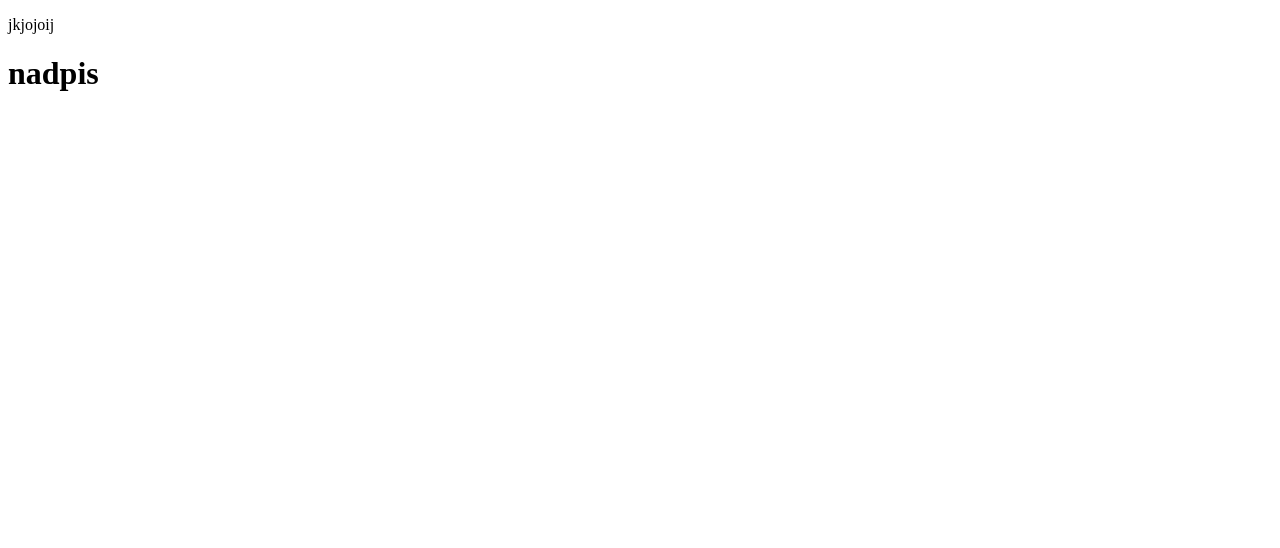
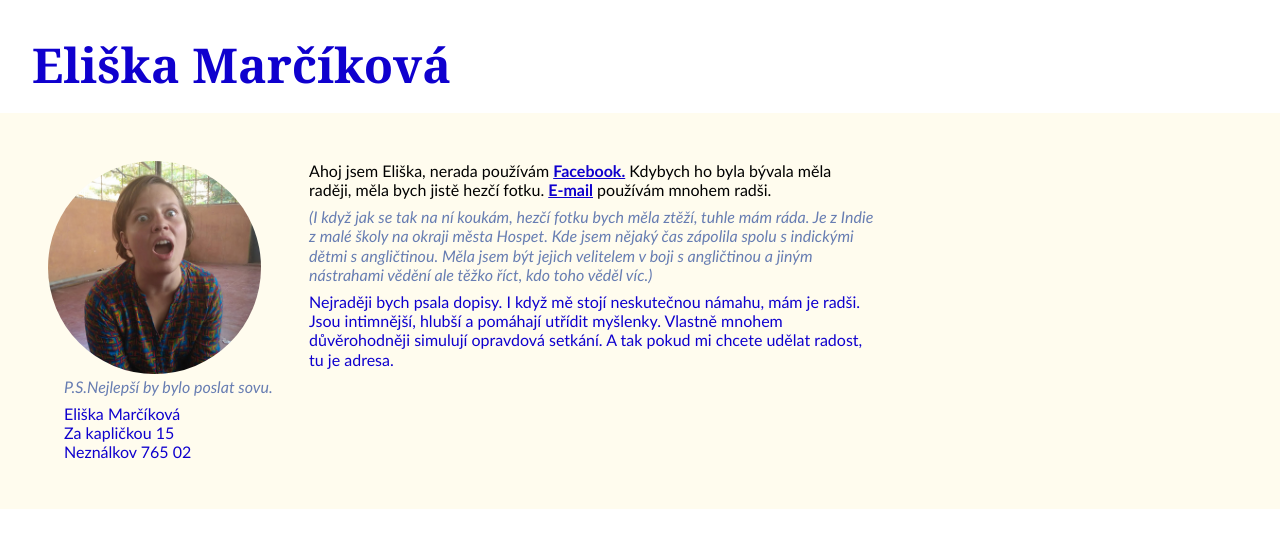
Before and after one commit to dytrel/du-czechitas-web-2019, a plain HTML site: page ukol-3/index.html in a window 1280 px wide. Drawn offline with Linux system fonts and the light colour scheme.

Commit message:
Odevzdání
Omlouvám se za pozdí odevzdání. Minulý týden mi něco nefungovalo..a pak jsem na to zapoměla:/.. Chtěla bch se zeptat proč mi v html svítí první odstavec červěně. A pak nastavený padding v poslednim a vedlejsim odstavci se nepropisuje,protože jsem použila float na obrázek?

```diff
--- a/ukol-3/index.html
+++ b/ukol-3/index.html
@@ -1,14 +1,60 @@
 <!DOCTYPE html>
-<html lang="en">
+<html lang="cs">
+
 <head>
     <meta charset="UTF-8">
     <meta name="viewport" content="width=device-width, initial-scale=1.0">
     <meta http-equiv="X-UA-Compatible" content="ie=edge">
-    <title>Document</title>
+    <meta name="description" content="Eliščin profil">
+    <title>EM</title>
+    <meta name="author" content="EM">
+    <link rel="shortcut icon" href="favicon.ico" type="image/x-icon">
+    <link rel="stylesheet" href="style.css">
+
+
 </head>
+
 <body>
+    <main>
+        <header>
+            <h1>Eliška Marčíková</h1>
+        </header>
+        <section class="hlavni">
+
+            <img src="eliska_1.jpg" alt="Eliška M. očima indických dětí">
+            <div class="text"
+
+                 <p>
+                Ahoj jsem Eliška, nerada používám <a href="https://www.facebook.com/eliscinabota">Facebook.</a>
+                Kdybych ho byla bývala měla raději, měla bych jistě hezčí fotku.
+                <a href="mailto:ma.eliska@gmail.com">E-mail</a> používám mnohem radši.
+                </p>
+
+                <p class="vedlejsi">
+                    (I když jak se tak na ní koukám, hezčí fotku bych měla ztěží, tuhle mám ráda. Je z Indie z malé
+                    školy na okraji města Hospet. Kde jsem nějaký čas zápolila spolu s indickými dětmi s angličtinou. Měla jsem být
+                    jejich velitelem v boji s angličtinou a jiným nástrahami vědění ale těžko říct, kdo toho věděl víc.)
+                </p>
+                <p>
+                    Nejraději bych psala dopisy. I když mě stojí neskutečnou námahu, mám je radši. Jsou intimnější,
+                    hlubší a pomáhají utřídit myšlenky. Vlastně mnohem důvěrohodněji simulují opravdová setkání. A tak pokud mi chcete
+                    udělat radost, tu je adresa.
+
+                </p>
+                <p class="posledni">
+                    P.S.Nejlepší by bylo poslat sovu.
+                </p>
+                <ul>
+                    <li>Eliška Marčíková</li>
+                    <li>Za kapličkou 15</li>
+                    <li>Neználkov 765 02</li>
+                </ul>
+
+            </div>
+        </section>
+    </main>
+
 
 </body>
+
 </html>
-<p>jkjojoij</p>
-<h1>nadpis</h1>
--- /dev/null
+++ b/ukol-3/style.css
@@ -0,0 +1,79 @@
+
+body{
+    font-family: 'Gill Sans', 'Gill Sans MT', Calibri, 'Trebuchet MS', sans-serif;
+    margin: 0;
+
+}
+
+.hlavni{
+   /* width: 60%;*/
+   padding: 3rem;
+   background-color:#fffcee;
+}
+
+h1{
+    color:#0f00ce;
+    font-size: 3rem;
+    font-family: Cambria, Cochin, Georgia, Times, 'Times New Roman', serif;
+    margin-bottom:1rem ;
+    margin-left:2rem ;
+
+
+}
+
+p{
+    color:#0f00ce;
+    line-height: 1.2rem;
+    margin: 0;
+    }
+a{
+    color:#0f00ce;
+    font-weight: 700;
+}
+
+a:link{
+    color:#0f00ce;
+}
+
+/* a:visited    {color: #f3747e}*/
+a:active{
+    color:#e82e2e;
+}
+
+a:visited{
+    color:#7e389b;
+}
+
+a:focus{
+    color:#f3747e;
+}
+
+ul{
+    list-style-type:none;
+    color: #0f00ce;
+    margin:0 0 0 1rem;
+    padding: 0;
+}
+
+
+/*img{
+    border-radius: ;
+}*/
+
+.vedlejsi,
+.posledni{
+    font-style: italic;
+    color: #677db2;
+    padding: 0.5rem 0 0.5rem 1rem;
+}
+
+img{
+    margin: 0 3rem 0 0;
+    width: 18%;
+    float: left;
+    border-radius: 50%;
+    padding: 0;
+}
+.text{
+    width: 70%;
+}
```
Also changed, not shown: ukol-3/eliska.jpg (added), ukol-3/eliska_1.jpg (added), ukol-3/favicon.ico (added).
